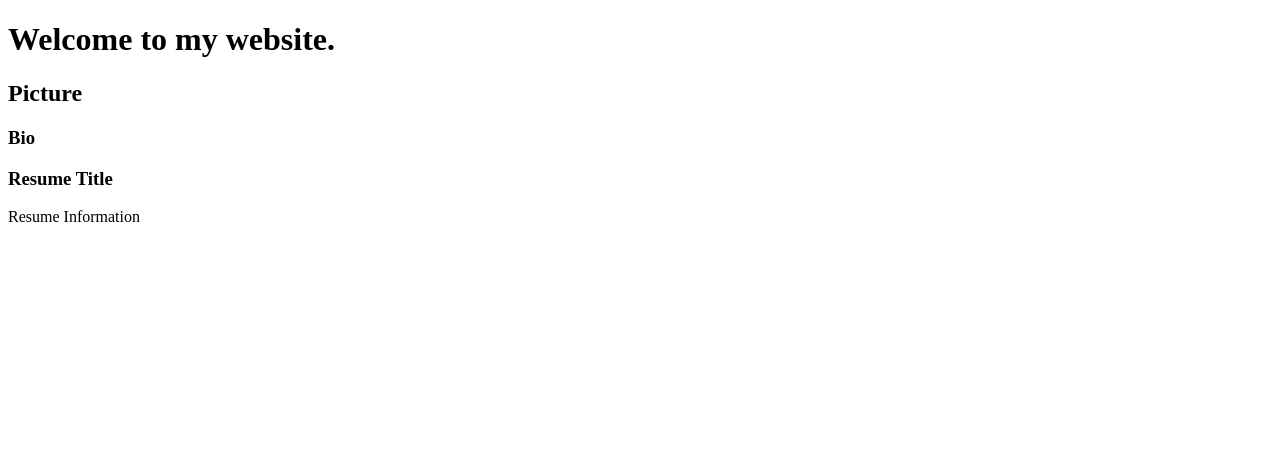
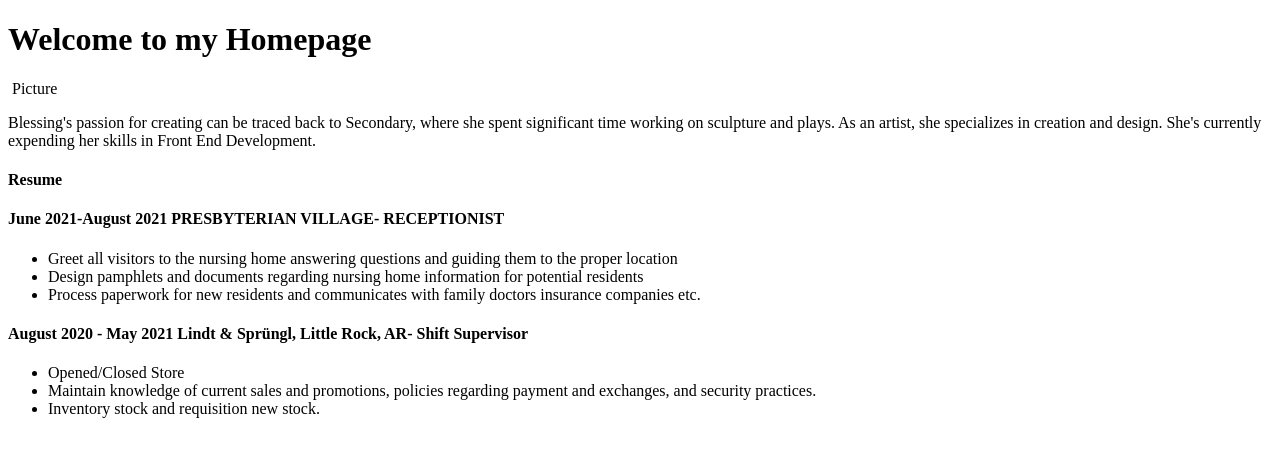
Before and after one commit to blessing332/Portfolio-Site, a plain HTML site: page index.html in a window 1280 px wide. Drawn offline with nearby package versions, Linux system fonts and the light colour scheme.

Commit message:
added bio and resume

```diff
--- a/index.html
+++ b/index.html
@@ -8,22 +8,55 @@
     <link rel="stylesheet" href="style.css">
     <script src="https://code.jquery.com/jquery-3.6.0.min.js" integrity="sha256-/xUj+3OJU5yExlq6GSYGSHk7tPXikynS7ogEvDej/m4=" crossorigin="anonymous"></script>
     <h1>
-      Welcome to my website.
+      Welcome to my Homepage
     </h1>
-    <h2>
+    <img>
       Picture
-    </h2>
-    <h3>
-      Bio
-    </h3>
+    </img>
+    <p>
+      Blessing's passion for creating can be traced back to Secondary, where she spent significant time working on sculpture and plays. As an artist, she specializes in creation and design. She's currently expending her skills in Front End Development.
+    </p>
   </head>
   <body>
 	<script src="main.js"></script>
-  <h3>
-    Resume Title
-  </h3>
+  <div>
+  <h4>
+    Resume
+  </h4>
+  <h4>
+    June 2021-August 2021
+PRESBYTERIAN VILLAGE- RECEPTIONIST
+  </h4>
   <p>
-    Resume Information
+    <ul>
+      <li>
+        Greet all visitors to the nursing home answering questions and guiding them to the proper location
+      </li>
+      <li>
+        Design pamphlets and documents regarding nursing home information for potential residents
+      </li>
+      <li>
+        Process paperwork for new residents and communicates with family doctors insurance companies etc.
+      </li>
+    </ul>
   </p>
+  <h4>
+    August 2020 - May 2021
+Lindt & Sprüngl, Little Rock, AR- Shift Supervisor
+  </h4>
+  <p>
+    <ul>
+      <li>
+        Opened/Closed Store
+      </li>
+      <li>
+        Maintain knowledge of current sales and promotions, policies regarding payment and exchanges, and security practices.
+      </li>
+      <li>
+        Inventory stock and requisition new stock.
+      </li>
+    </ul>
+  </p>
+  </div>
   </body>
 </html>
```
Also changed, not shown: 1 other file.
